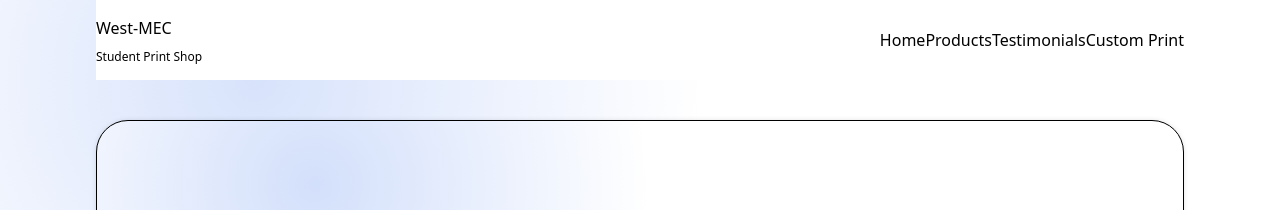
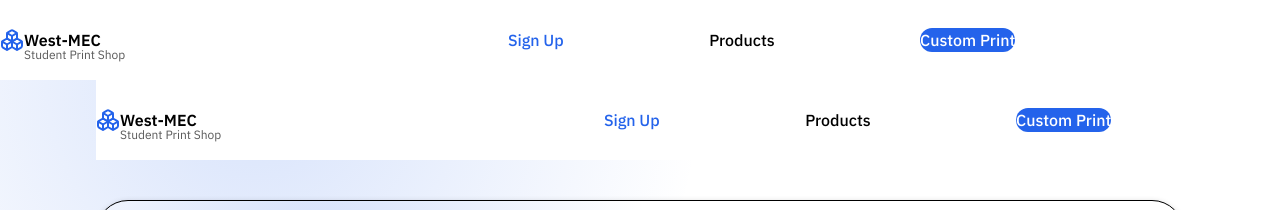
Before and after one commit to Bobbythecoder2034/student-store, a React (Create React App) app in the folder client/: page / in a window 1280 px wide. Shown: the top 210 px of the page. Built offline with nearby package versions, Linux system fonts and the light colour scheme; no server answers.

Commit message:
BZz
Fix Nav
Style testimonials
Make testimonials component
Make featured component

```diff
--- a/client/src/App.jsx
+++ b/client/src/App.jsx
@@ -22,7 +22,7 @@ import './styles/css/style.css'
 const App = () => {
     return (
       <div className="app">
-
+              <Navbar/>
         <main>
           <Routes>
             <Route path="/" element={<Home/>}/>
--- a/client/src/components/Navbar.jsx
+++ b/client/src/components/Navbar.jsx
@@ -1,3 +1,4 @@
+import { Boxes } from "lucide-react";
 import {NavLink} from "react-router-dom";
 import { Link } from "react-router-dom";
 
@@ -6,23 +7,50 @@ export default function Navbar(){
     const linkClass = ({ isActive }) => "link" + (isActive ? " active" : "");
 
     return (
-    <div className="nav dark:bg-gray-800">
-         <div className="nav-info">
-            <div className="placeholder-logo"></div>
-            <div className="blurb">
-                <h3 className='nav-head text-black dark:text-white'>West-MEC</h3>
-            <sub className='nav-sub'>Student Print Shop</sub>
+    // <div className="nav dark:bg-gray-800">
+    //      <div className="nav-info">
+    //         <div className="placeholder-logo"></div>
+    //         <div className="blurb">
+    //             <h3 className='nav-head text-black dark:text-white'>West-MEC</h3>
+    //         <sub className='nav-sub'>Student Print Shop</sub>
+    //         </div>
+
+    //     </div>
+
+    //     <div className="nav-interaction dark:text-white text-black">
+    //         <NavLink className='nav-products' to={'/'}>Home</NavLink>
+    //         <NavLink className='nav-products' to={'/products'}>Products</NavLink>
+    //         <NavLink className='nav-products' to={'/testimonials'}>Testimonials</NavLink>
+    //         <NavLink className="nav-custom" to={'/custom-order'}>Custom Print</NavLink>
+    //     </div>
+    // </div>
+
+        <div className="nav">
+            <div className="logo-area">
+                <div className="logo">
+                                <Boxes className='logo'/>
+                </div>
+            <div className="stacked">
+                <h1>West-MEC</h1>
+                <sub>Student Print Shop</sub>
             </div>
+
 
         </div>
 
-        <div className="nav-interaction dark:text-white text-black">
-            <NavLink className='nav-products' to={'/'}>Home</NavLink>
-            <NavLink className='nav-products' to={'/products'}>Products</NavLink>
-            <NavLink className='nav-products' to={'/testimonials'}>Testimonials</NavLink>
-            <NavLink className="nav-custom" to={'/custom-order'}>Custom Print</NavLink>
+            <div className="buttons">
+                <Link>
+                    <div style={{alignSelf: 'center'}} className='sign-up'>Sign Up</div>
+                </Link>
+                <Link>
+                    <div style={{justifySelf: 'center'}} className='product-link'>Products</div>
+                </Link>
+                <Link>
+                    <button style={{alignSelf: 'center'}} className='custom-link'>Custom Print</button>
+                </Link>
+            </div>
         </div>
-    </div>
+
 
     )
 }
```
